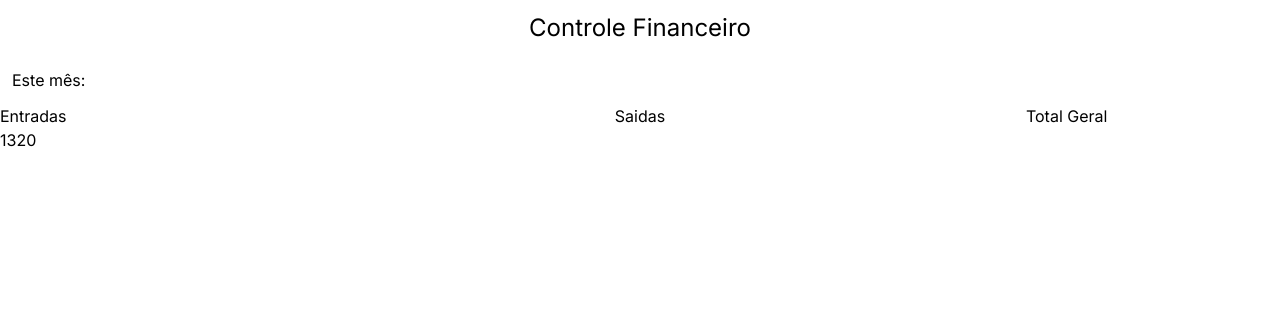
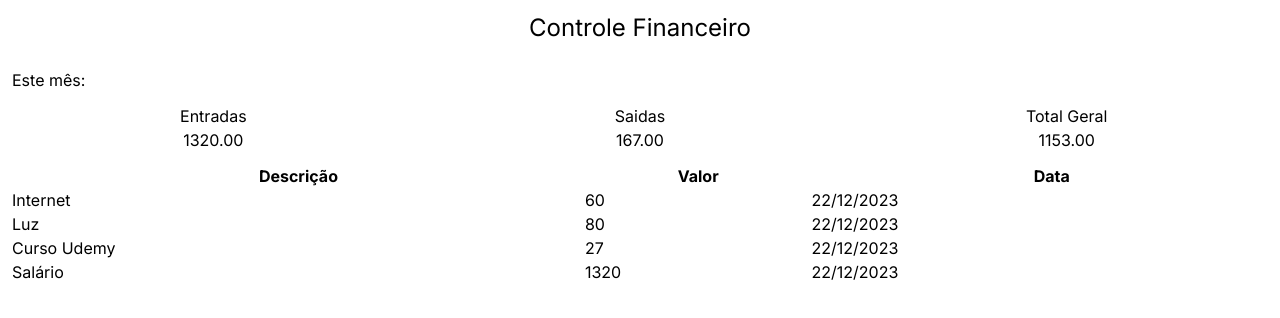
Before and after one commit to xand3/finance-app, a Next.js app: page / in a window 1280 px wide. Shown: the top 318 px of the page. Built offline with nearby package versions, Linux system fonts and the light colour scheme.

Commit message:
:construction: preenchendo dados na tabela

```diff
--- a/src/app/page.tsx
+++ b/src/app/page.tsx
@@ -1,12 +1,13 @@
-import { Registro } from "@/types/Registro";
 import { registros } from "@/data/registros";
 
 export default function Home() {
-  const entradas = registros.reduce((acc, registro) => {
+  const entradas: number = registros.reduce((acc, registro) => {
     return registro.recordType === 1 ? acc + registro.value : acc;
   }, 0);
 
-  console.log(entradas);
+  const saidas: number = registros.reduce((acc, registro) => {
+    return registro.recordType === 0 ? acc + registro.value : acc;
+  }, 0);
 
   return (
     <main className="flex flex-col justify-center">
@@ -18,16 +19,40 @@ export default function Home() {
           <p>Este mês:</p>
         </div>
         <div className="grid grid-cols-3 grid-rows-1">
-          <div className="flex justify-center flex-col">
+          <div className="flex items-center flex-col">
             <p>Entradas</p>
-            <p>{entradas}</p>
+            <p>{entradas.toFixed(2)}</p>
           </div>
-          <div className="flex justify-center">
+          <div className="flex items-center flex-col">
             <p>Saidas</p>
-            <p>{}</p>
+            <p>{saidas.toFixed(2)}</p>
           </div>
-          <div className="flex justify-center">Total Geral</div>
+          <div className="flex items-center flex-col">
+            <p>Total Geral</p>
+            <p>{(entradas - saidas).toFixed(2)}</p>
+          </div>
         </div>
+      </div>
+      <div>
+        <table className="w-full m-3">
+          <thead>
+            <tr>
+              <th>Descrição</th>
+              <th>Valor</th>
+              <th>Data</th>
+            </tr>
+          </thead>
+          <tbody>
+            {registros.map((registro) => (
+              <tr key={registro.id}>
+                <td>{registro.descripton}</td>
+                <td>{registro.value}</td>
+                <td>{new Date(registro.date).toLocaleDateString('en-GB')}</td>
+
+              </tr>
+            ))}
+          </tbody>
+        </table>
       </div>
     </main>
   );
```
